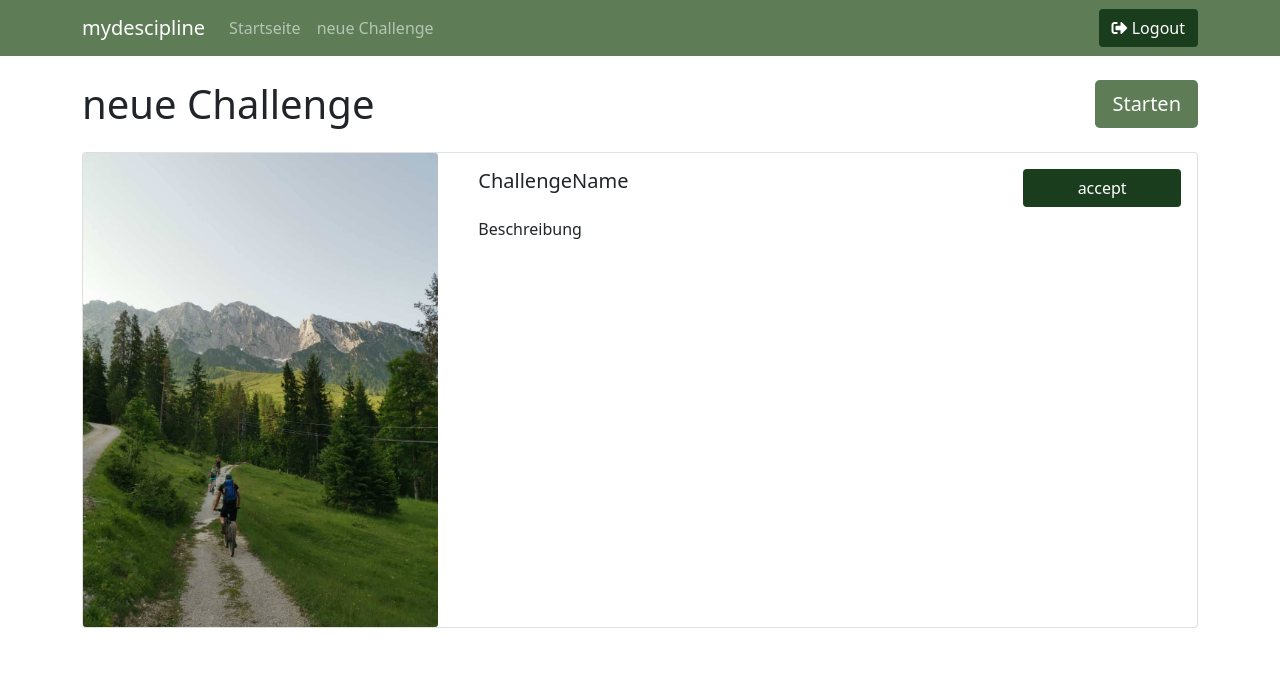
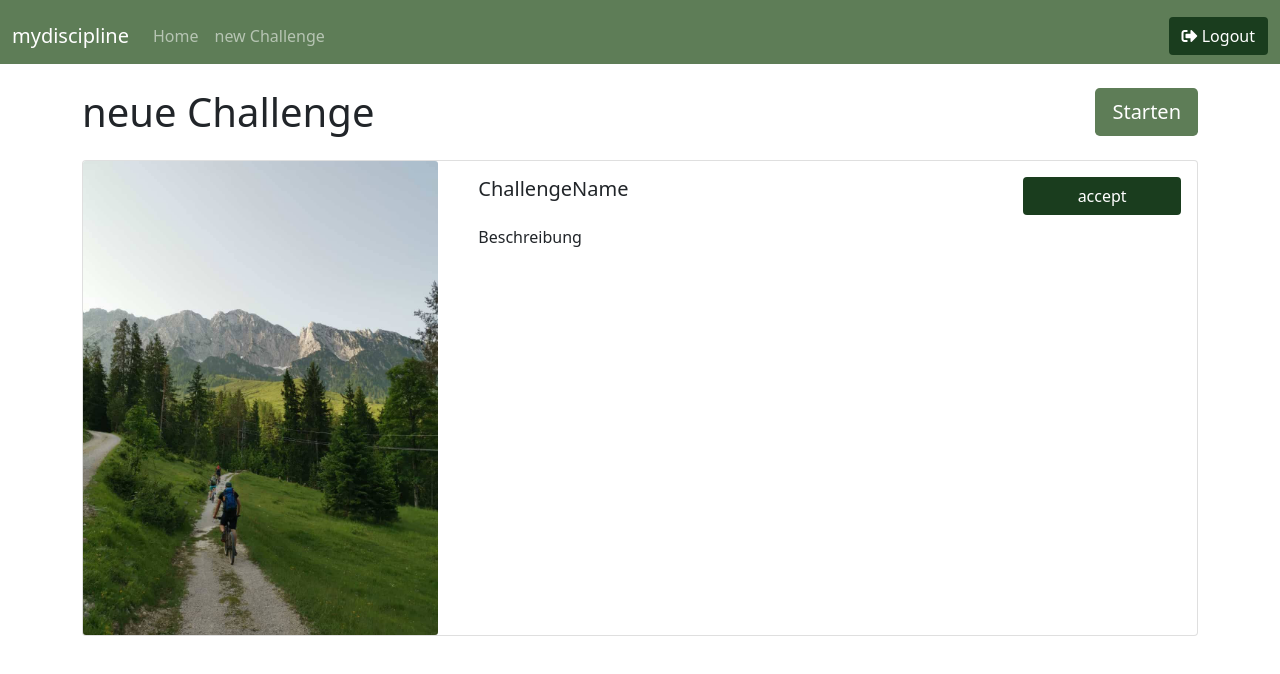
Before and after one commit to LenaHommer/MotivationsChallenge, a Vue app: page /create/challenge in a window 1280 px wide. Shown: the top 674 px of the page. Built offline with nearby package versions, Linux system fonts and the light colour scheme.

Commit message:
Navbar collapse

```diff
--- a/public/index.html
+++ b/public/index.html
@@ -5,6 +5,8 @@
     <meta http-equiv="X-UA-Compatible" content="IE=edge">
     <meta name="viewport" content="width=device-width,initial-scale=1.0">
     <link rel="icon" href="<%= BASE_URL %>favicon.ico">
+    <script src="//code.jquery.com/jquery-1.11.0.min.js"></script>
+    <script src="http://netdna.bootstrapcdn.com/bootstrap/3.1.1/js/bootstrap.min.js"></script>
     <title><%= htmlWebpackPlugin.options.title %></title>
   </head>
   <body>
--- a/src/components/TheNavbar.vue
+++ b/src/components/TheNavbar.vue
@@ -1,6 +1,11 @@
 <template>
-  <nav class="navbar navbar-expand-lg bg-vue navbar-dark">
+<!--   <nav class="navbar navbar-expand-lg bg-vue navbar-dark">
     <div class="container">
+        <div class="row">
+            <div class="col-12">
+
+        <div class="mobile-nav-button"><span>&equiv;</span></div>
+
         <router-link to="/first" class="navbar-brand">mydescipline</router-link>
         <ul class="navbar-nav me-auto">
             <li class="nav-item active">
@@ -13,8 +18,41 @@
         <button class="btn bg-vue2" @click="signout()">
             <i class="fas fa-sign-out-alt"></i> Logout
         </button>
+
+            </div>
+        </div>
     </div>
-  </nav>
+  </nav> -->
+
+
+<nav class="navbar navbar-expand-lg bg-vue navbar-dark">
+  <div class="container-fluid mt-2">
+    <a class="navbar-brand" href="#">mydiscipline</a>
+    <button
+      class="navbar-toggler"
+      type="button"
+      data-toggle="collapse"
+      data-target="#navbarText"
+      aria-controls="navbarText"
+      aria-expanded="false"
+      aria-label="Toggle navigation">
+    <span class="navbar-toggler-icon"></span>
+    </button>
+    <div class="collapse navbar-collapse" id="navbarText">
+      <ul class="navbar-nav me-auto mb-2 mb-lg-0">
+        <li class="nav-item active">
+          <router-link to="/first" class="nav-link" href="#">Home<span class="sr-only">(current)</span></router-link>
+        </li>
+        <li class="nav-item">
+          <router-link to="/create/challenge" class="nav-link" href="#">new Challenge</router-link>
+        </li>
+      </ul>
+      <button class="btn bg-vue2" @click="signout()">
+            <i class="fas fa-sign-out-alt"></i> Logout
+    </button>
+    </div>
+  </div>
+</nav>
 </template>
 
 <script>
@@ -34,4 +72,5 @@ export default {
 </script>
 
 <style scoped>
+
 </style>
```
